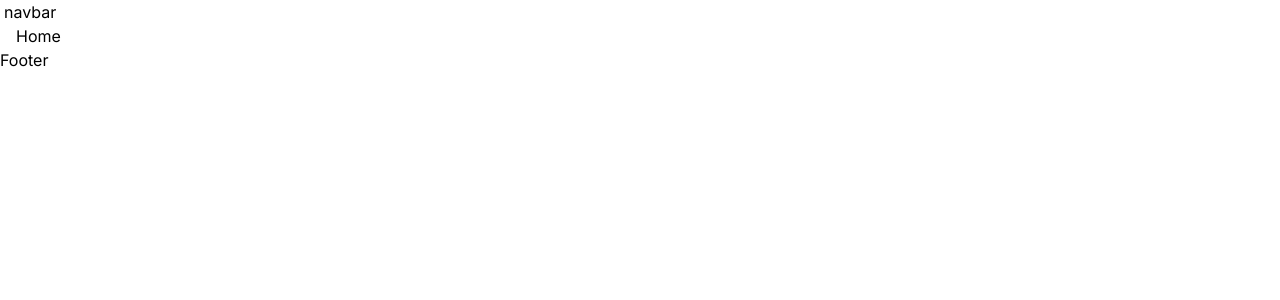
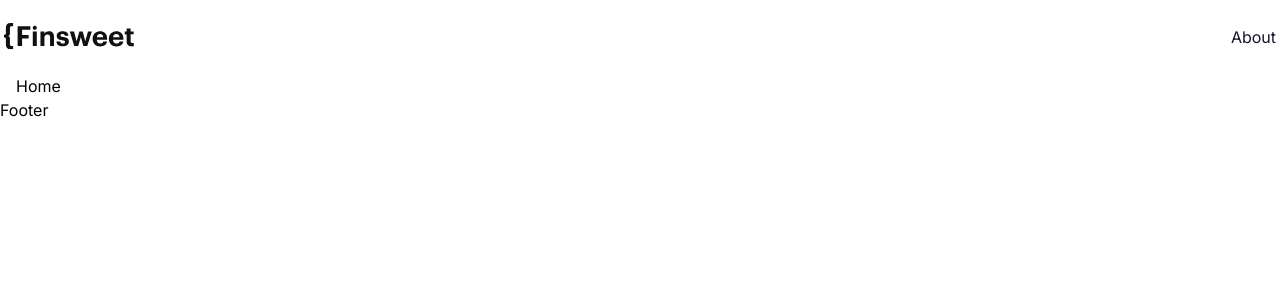
Before and after one commit to iamraihan/static-mania-podcast, a React (Create React App) app: page / in a window 1280 px wide. Shown: the top 300 px of the page. Built offline with nearby package versions, Linux system fonts and the light colour scheme.

Commit message:
navbar done

```diff
--- a/src/Layout/Navbar.js
+++ b/src/Layout/Navbar.js
@@ -1,9 +1,18 @@
 import React from "react";
-
+import { Link } from "react-router-dom";
+import logo from "../assets/images/hero/Logo.svg";
 const Navbar = () => {
   return (
-    <div className="max-w-[1272px] mx-auto px-3 xl:px-0">
-      <h1>navbar</h1>
+    <div className="max-w-[1272px] mx-auto px-3 xl:px-0 flex justify-between py-[23px]">
+      <div>
+        <Link to="/">
+          {" "}
+          <img src={logo} alt="" />
+        </Link>
+      </div>
+      <Link to="#">
+        <p className="body-text leading-7">About</p>
+      </Link>
     </div>
   );
 };
--- a/src/index.css
+++ b/src/index.css
@@ -18,4 +18,7 @@
   .heading-1 {
     @apply text-5xl leading-[110%] font-bold;
   }
+  .body-text {
+    @apply text-base leading-[150%] text-dark;
+  }
 }
```
